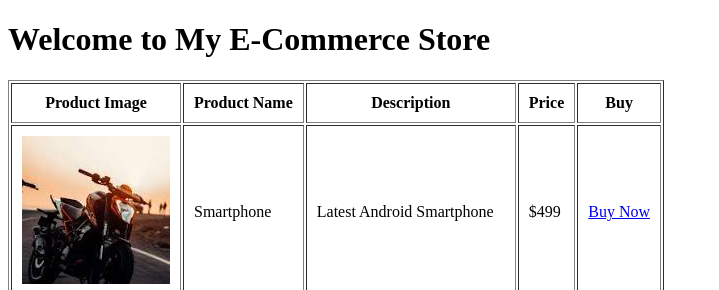
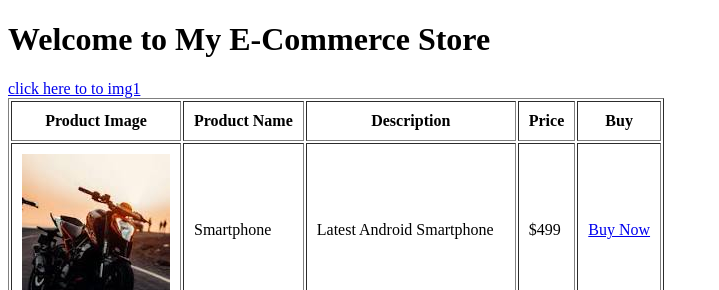
Before and after one commit to lalitha324/ecommers-lab, a plain HTML site: page index.html in a window 1280 px wide. Shown: the top 290 px of the page, without its empty margins (0-719 px from the left). Drawn offline with Linux system fonts and the light colour scheme.

Commit message:
Update index.html

```diff
--- a/index.html
+++ b/index.html
@@ -6,7 +6,7 @@
 </head>
 <body>
   <h1>Welcome to My E-Commerce Store</h1>
-
+<a href="img1.jpg"> click here to to img1 </a>
   <table border="1" cellpadding="10">
     <thead>
       <tr>
```
